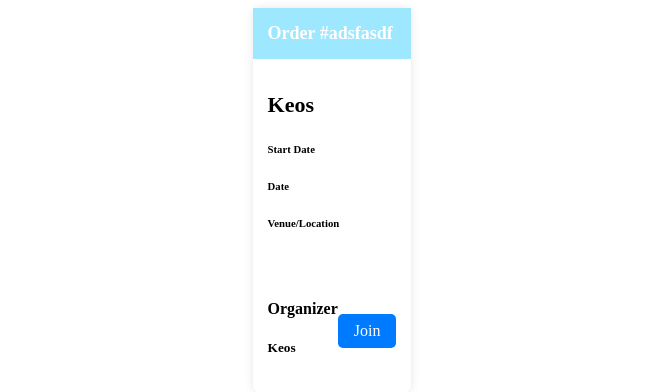
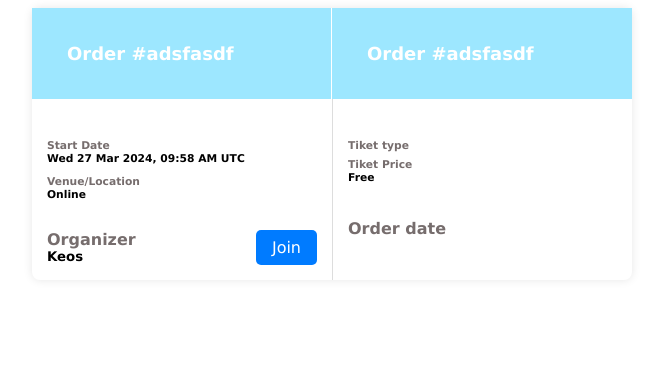
Before and after one commit to luminouslabsbd/keosevents, a Symfony app: template templates/Dashboard/Shared/SendTicket/eventTicketForCsv.html.twig in a window 1280 px wide. Shown: the top 392 px of the page, without its empty margins (308-971 px from the left). Run offline with Twig, Linux system fonts and the light colour scheme; the template is opened without the code that fills it, so the values that code supplies are empty; some libraries are stand-ins or nearby versions.

Commit message:
[Dynamic Tickets For CSV]

```diff
--- a/templates/Dashboard/Shared/SendTicket/eventTicketForCsv.html.twig
+++ b/templates/Dashboard/Shared/SendTicket/eventTicketForCsv.html.twig
@@ -7,26 +7,58 @@
     <title>Inline CSS Example</title>
 </head>
 
-<body>
+<body style="font-family:Verdana, Geneva, Tahoma, sans-serif ;">
 <section class="section-content padding-y bg-white">
     <div style="max-width: 100%; margin: auto;">
         <div style="display: flex; flex-direction: column; align-items: center;">
-            <div style="box-shadow: 0 0 10px rgba(0,0,0,0.1); border-radius: 8px; margin-bottom: 20px;">
-                <div style="background-color: #9de7ff; color: #fff; padding: 15px;">
-                    <h2 style="font-size: 18px; margin: 0;">Order #adsfasdf</h2>
+            <div
+                    style="box-shadow: 0 0 10px rgba(0,0,0,0.1); border-radius: 8px; margin-bottom: 20px; display: flex;  max-width: 600px; width: 100%;">
+                <div style="width: 100%; max-width: 300px;">
+                    <div
+                            style="background-color: #9de7ff; color: #fff; padding: 15px; border-right: 1px solid white;">
+                        <h2 style="font-size: 18px; margin: 20px;">Order #adsfasdf</h2>
+                    </div>
+                    <div style="padding: 15px;">
+                        <h1 style="font-size: 22px; font-weight: 600; margin: 0px;">{{ user.firstname ~ ' ' ~ user.lastname }}</h1>
+                        <h6 style="font-weight: bolder; color: #766d6d; margin-bottom: 0px;">Start Date</h6>
+                        <h6 style="font-weight: bolder; margin: 0px;">{{ event_date.startdate|date('D d M Y, h:i A T', 'UTC') }}</h6>
+                        <h6 style="font-weight: bolder; color: #766d6d; margin-bottom: 0px; margin-top: 10px;">
+                            Venue/Location</h6>
+                        <h6 style="font-weight: bolder; margin: 0px;">Online</h6>
+                        <h6 style="font-weight: bolder; margin-bottom: 0px; margin-top: 7px;">
+                            <a href="{{ link }}"
+                               style="color: #766d6d; text-decoration: none;">{{ link }}</a>
+                        </h6>
+                    </div>
+                    <div
+                            style="padding: 7px 15px; display: flex; justify-content: space-between; align-items: center;">
+                        <div>
+                            <h3 style="font-size: 16px; margin: 0px;  color: #766d6d;">Organizer</h3>
+                            <h5 style="margin: 0px;">Keos</h5>
+                        </div>
+                        <a href="{{ link }}"
+                           style="background-color: #007bff; color: #fff; border: none; padding: 8px 16px; border-radius: 5px; text-decoration: none;">Join</a>
+                    </div>
                 </div>
-                <div style="padding: 15px;">
-                    <h1 style="font-size: 22px; font-weight: 600;">Keos</h1>
-                    <h6 style="font-weight: bolder;">Start Date</h6>
-                    <h6 style="font-weight: bolder;">Date</h6>
-                    <h6 style="font-weight: bolder;">Venue/Location</h6>
-                </div>
-                <div style="padding: 15px; display: flex; justify-content: space-between; align-items: center;">
-                    <div>
-                        <h3 style="font-size: 16px;">Organizer</h3>
-                        <h5>Keos</h5>
+                <div style="width: 100%; max-width: 300px;">
+                    <div style="background-color: #9de7ff; color: #fff; padding: 15px; ">
+                        <h2 style="font-size: 18px; margin: 20px;">Order #adsfasdf</h2>
                     </div>
-                    <a href="#" style="background-color: #007bff; color: #fff; border: none; padding: 8px 16px; border-radius: 5px; text-decoration: none;">Join</a>
+                    <div style="padding: 15px; border-left: 1px solid #ddd;">
+                        <h1 style="font-size: 22px; font-weight: 600;  margin: 0px">{{ eventMail.name ~ ' ' ~ eventMail.surname }}</h1>
+                        <h6 style="font-weight: bolder; color: #766d6d; margin-bottom: 0px;">Tiket type</h6>
+                        <h6 style="font-weight: bolder; margin-top: 6px; margin-bottom: 6px;">{{ event_ticket.name }}</h6>
+                        <h6 style="font-weight: bolder; color: #766d6d; margin: 0px;">Tiket Price</h6>
+                        <h6 style="font-weight: bolder; margin: 0px;">Free</h6>
+                    </div>
+                    <div
+                            style="padding: 20px 15px; display: flex; justify-content: space-between; align-items: center;  border-left: 1px solid #ddd;">
+                        <div>
+                            <h3 style="font-size: 16px; color: #766d6d; margin: 0px;">Order date</h3>
+                            <h5 style="margin-top: 7px;">{{ orderDateTime }}</h5>
+                        </div>
+
+                    </div>
                 </div>
             </div>
         </div>
--- a/templates/Dashboard/Shared/SendTicket/index.html.twig
+++ b/templates/Dashboard/Shared/SendTicket/index.html.twig
@@ -145,7 +145,7 @@
                                                                             {% else %}
                                                                                 {{ "Online"|trans({}, "messages", locale) }}
                                                                                 <br>
-                                                                                {{ "https://zoom.us/"|trans({}, "messages", locale) }}
+                                                                                {{ link |trans({}, "messages", locale) }}
                                                                             {% endif %}
                                                                         </h6>
                                                                         {% if orderElement.eventticket.eventdate.event.organizer %}
```
Also changed, not shown: src/Controller/Dashboard/Shared/TicketController.php (+55 -9 lines), src/Form/EventDateType.php (+9 -0 lines).
